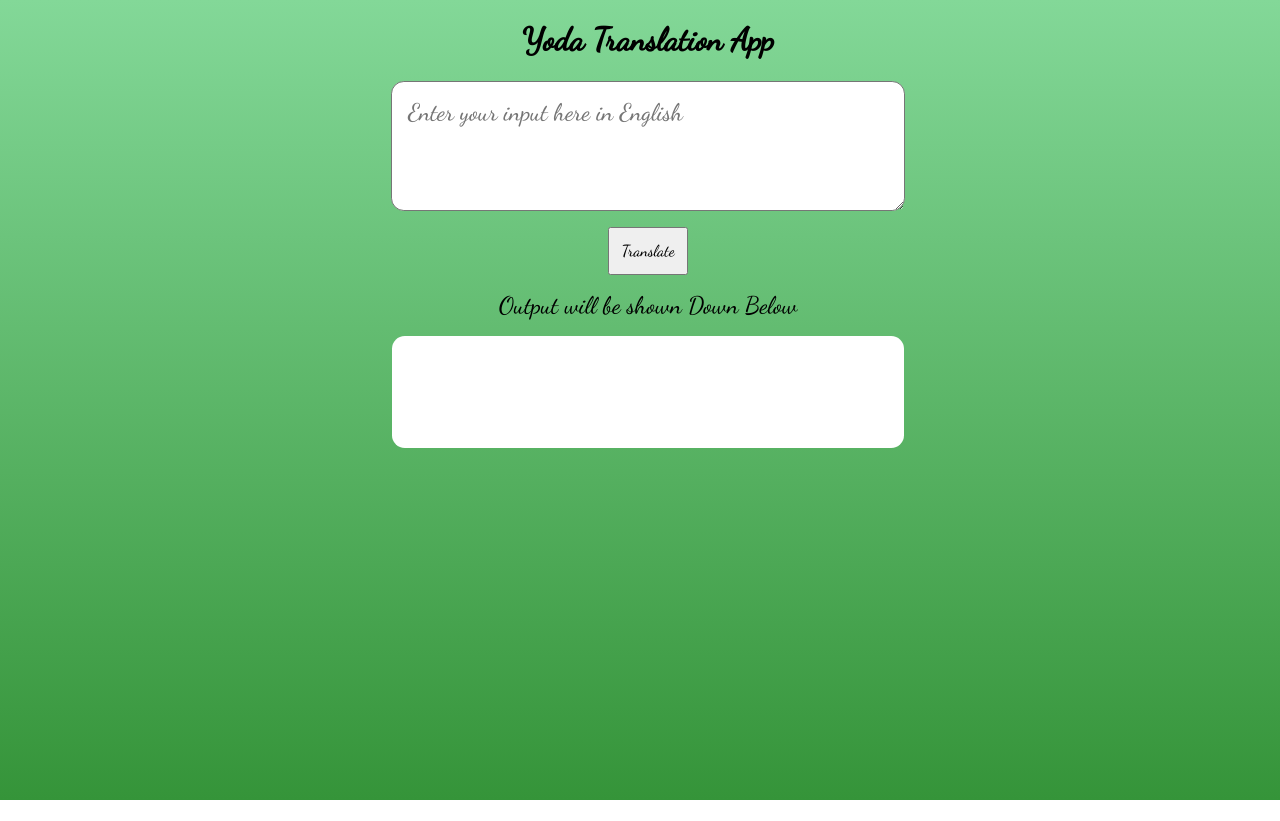
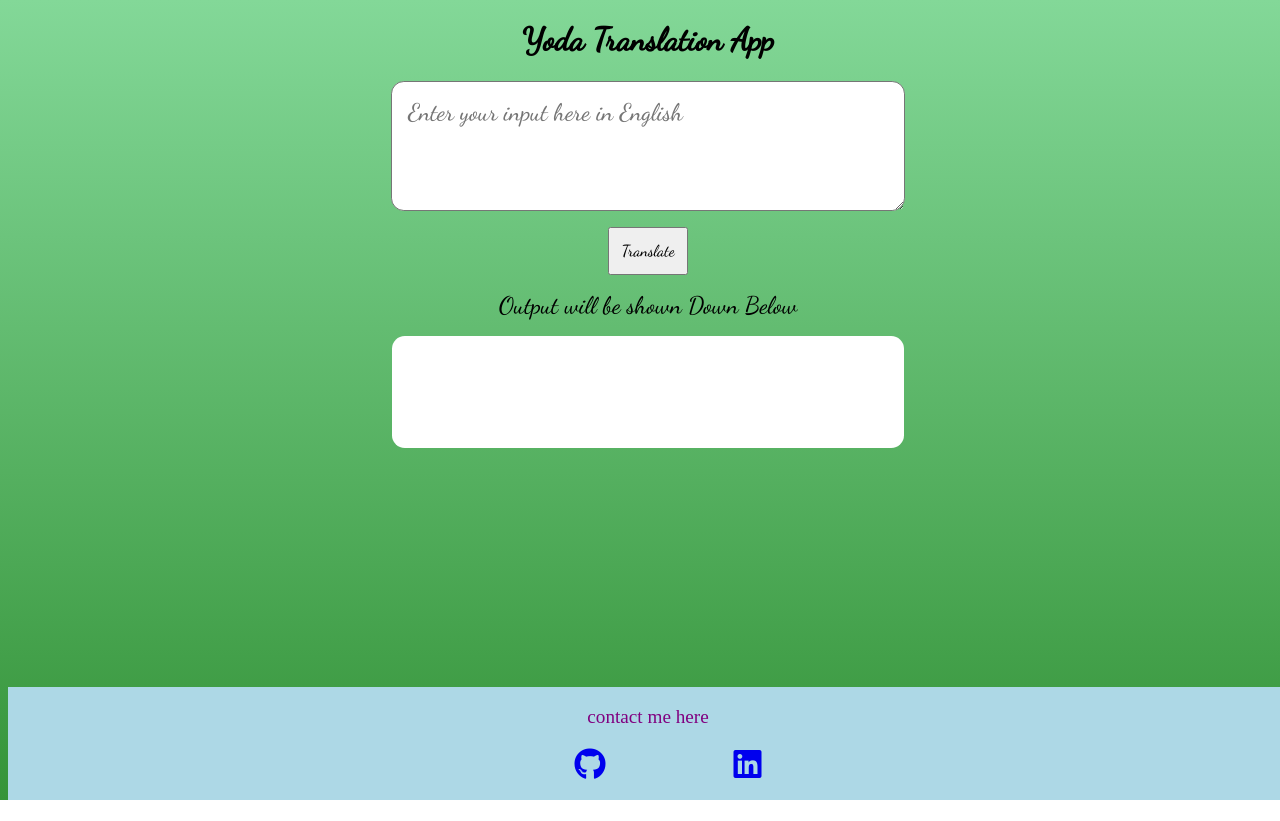
Before and after one commit to MurtazaBagwala07/YodaTalk, a plain HTML site: page index.html in a window 1280 px wide. Drawn offline with Linux system fonts and the light colour scheme.

Commit message:
feature added footer

```diff
--- a/index.html
+++ b/index.html
@@ -5,6 +5,7 @@
     <meta http-equiv="X-UA-Compatible" content="IE=edge">
     <meta name="viewport" content="width=device-width, initial-scale=1.0">
     <link rel="stylesheet" href="style.css">
+    <link rel="stylesheet" href="https://cdnjs.cloudflare.com/ajax/libs/font-awesome/5.15.4/css/all.min.css" integrity="sha512-1ycn6IcaQQ40/MKBW2W4Rhis/DbILU74C1vSrLJxCq57o941Ym01SwNsOMqvEBFlcgUa6xLiPY/NS5R+E6ztJQ==" crossorigin="anonymous" referrerpolicy="no-referrer" />
     <title>Yoda Translation</title>
 </head>
 <body>
@@ -15,6 +16,18 @@
     <div class="output" id="output">
 
     </div>
+    <footer class="footer">
+        <p>contact me here</p>
+        <ul>
+            <li>
+                <a target="_blank" href="https://github.com/MurtazaBagwala07/"><i class="fab fa-github"></i></a>
+            </li>
+
+            <li>
+                <a target="_blank" href="https://www.linkedin.com/in/murtaza-bagwala-2850341bb"><i class="fab fa-linkedin"></i></a>
+            </li>
+        </ul>
+    </footer>
 <script src="script.js" type="text/javascript"></script>
 </body>
 </html>
--- a/style.css
+++ b/style.css
@@ -60,3 +60,33 @@
     font-family: 'Dancing Script', cursive;
     font-size: 1.5rem;
 }
+
+.footer{
+
+    background-color: lightblue;
+    position: absolute;
+  bottom: 0;
+  width: 100%;
+  height: auto
+}
+
+.footer ul{
+    display: flex;
+    list-style: none;
+    bottom: 0;
+    justify-content: center;
+
+}
+
+.footer li{
+    margin: auto 2rem 0 2rem;
+    padding: 0  2rem;
+    font-size: 2rem;
+
+}
+
+.footer p{
+    text-align: center;
+    font-size: 1.2rem;
+    color: purple;
+}
```
